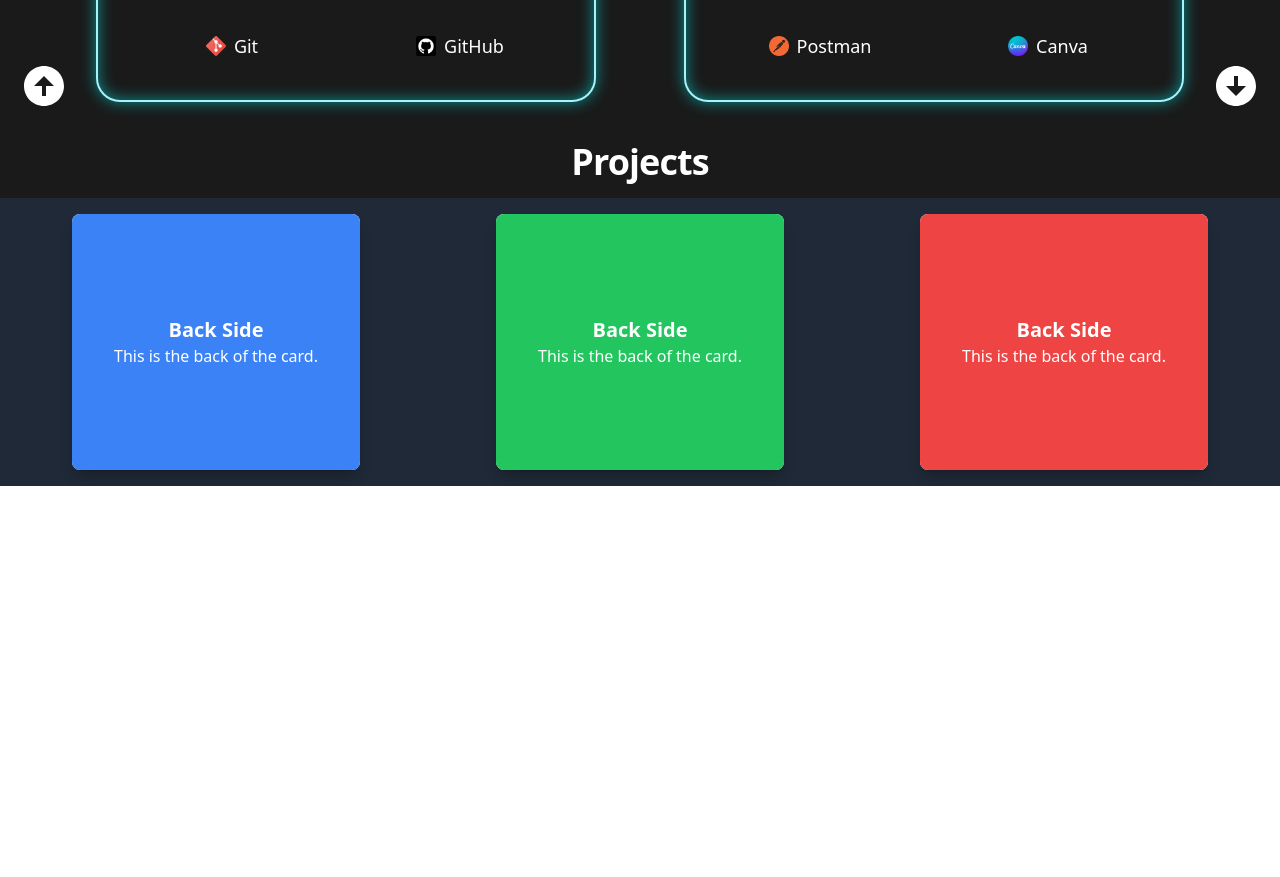
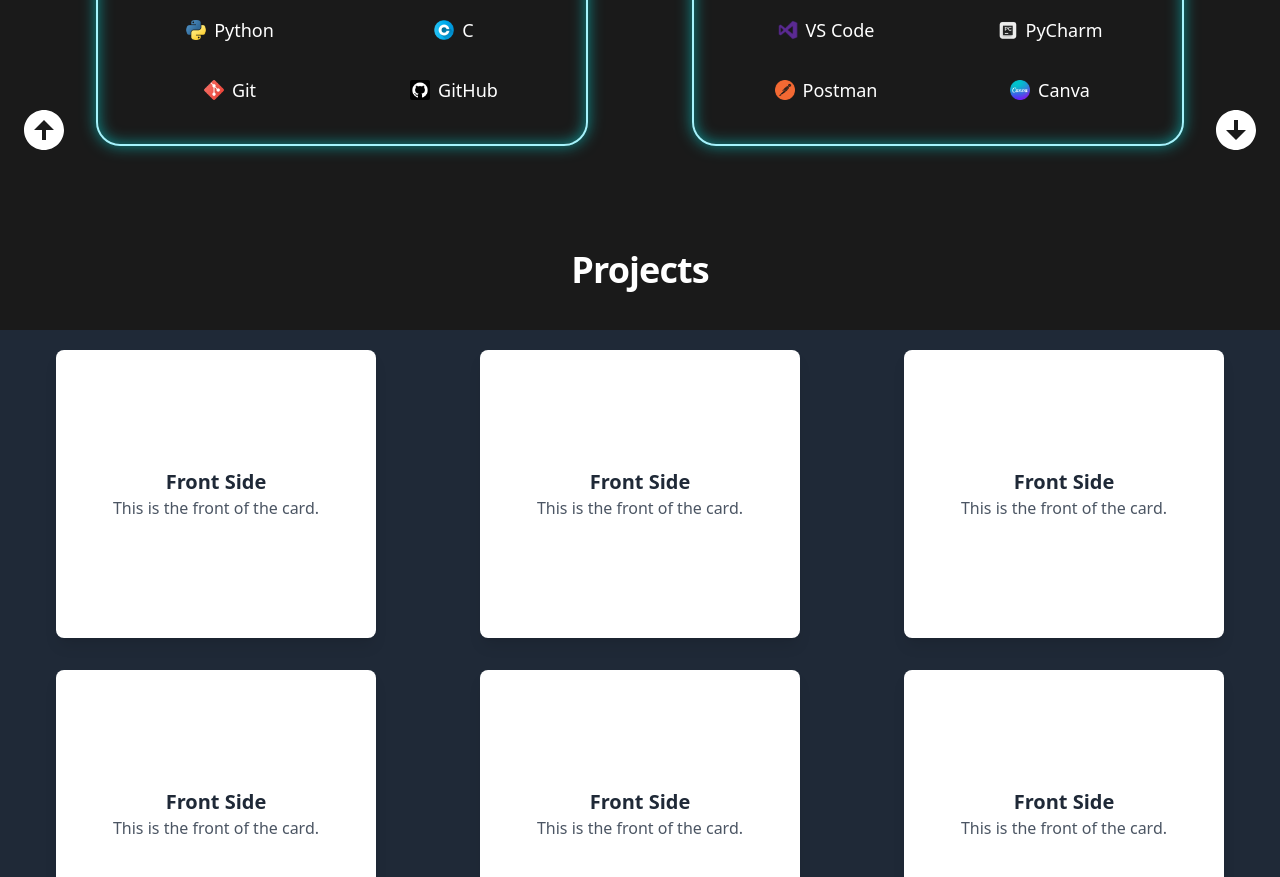
Before and after one commit to mathav-ramalingam/My_Portfolio, a React (Vite) app: page / in a window 1280 px wide. Shown: the part 1920-2797 px from the top of the page. Before the commit the page ends 2406 px from the top, so only its background shows below. Built offline with nearby package versions, Linux system fonts and the light colour scheme.

Commit message:
Working in Project Component

```diff
--- a/index.html
+++ b/index.html
@@ -7,7 +7,7 @@
     <title>Mathav Ramalingam</title>
     <link rel="stylesheet" href="https://fonts.googleapis.com/css2?family=Material+Symbols+Outlined:opsz,wght,FILL,GRAD@20..48,100..700,0..1,-50..200&icon_names=arrow_back_ios" />
   </head>
-  <body>
+  <body >
     <div id="root"></div>
     <script type="module" src="/src/main.jsx"></script>
   </body>
--- a/src/Components/About.jsx
+++ b/src/Components/About.jsx
@@ -19,7 +19,7 @@ export const About = () => {
             alt="About gif"
           ></img>
 
-          <div className="hidden lg:flex absolute bottom-8 left-5">
+          <div className="hidden lg:flex absolute bottom-8 left-5 cursor-pointer hover:scale-110 transition-transform">
           <a href="/"><BiSolidUpArrowCircle className="text-5xl text-white" /></a>
           </div>
         </div>
@@ -48,7 +48,7 @@ export const About = () => {
           {/* <a href="#skills" className="absolute bottom-10 md:bottom-10 right-5">
             <BiSolidDownArrowCircle className="size-12 text-white" />
           </a> */}
-          <div className="hidden lg:flex justify-end absolute bottom-8 right-5">
+          <div className="hidden lg:flex justify-end absolute bottom-8 right-5 cursor-pointer hover:scale-110 transition-transform">
           <a href="#skills"><BiSolidDownArrowCircle className="text-5xl text-white " /></a>
           </div>
         </div>
--- a/src/Components/Home.jsx
+++ b/src/Components/Home.jsx
@@ -93,7 +93,7 @@ export const Home = () => {
           >
           </img>
         </div>
-          <div className="absolute bottom-4 right-4 hidden sm:block">
+          <div className="absolute bottom-4 right-4 hidden sm:block cursor-pointer hover:scale-110 transition-transform">
           <a href="#about"><BiSolidDownArrowCircle className="text-white text-5xl hover:scale-110 transition" /></a>
           </div>
         </diV>
--- a/src/Components/Navbar.jsx
+++ b/src/Components/Navbar.jsx
@@ -42,7 +42,7 @@ export const Navbar = () => {
                 <a href="#certifications">Certifications</a>
               </li>
               <li>
-                <a href="project">Project</a>
+                <a href="#project">Project</a>
               </li>
               <li>
                 <a href="#contact">Contact</a>
--- a/src/Components/Project.jsx
+++ b/src/Components/Project.jsx
@@ -1,25 +1,36 @@
 import React from "react";
+import { BiSolidUpArrowCircle, BiSolidDownArrowCircle } from "react-icons/bi";
 
 export const Project = () => {
   return (
-    <div id="project" className="bg-red-700">
-      <div className="p-2 pb-8 py-4 text-2xl flex justify-center font-bold tracking-tight font-sans md:text-4xl md:py-4 bg-[#1a1a1a] text-white">
+    <>
+      <div id="project" className=" relative">
+        <div className=" p-2 py-10 text-2xl flex justify-center font-bold tracking-tight font-sans md:text-4xl md:py-10 lg:pt-20 text-white bg-[#1a1a1a] ">
           Projects
         </div>
-      <div className="md:grid grid-cols-3 gap-6 bg-gray-800 p-4">
+
+        <div className="grid grid-cols-1 sm:grid-cols-2 lg:grid-cols-3 gap-8 bg-gray-800 p-5 ">
           {/* Card 1 */}
-        <div className="group w-72 h-64 mx-auto perspective-[1000px]">
-          <div className="relative w-full h-full transition-transform duration-500 transform-style-3d group-hover:rotate-y-180">
+          <div className="group w-72 h-64 mx-auto perspective-[1000px] sm:w-80 sm:h-72">
+            <div className="relative w-full h-full transform-style[preserve-3d] transition-transform duration-500 group-hover:rotate-y-180">
               {/* Front */}
               <div
-              className="absolute w-full h-full bg-white rounded-lg shadow-lg flex flex-col justify-center items-center backface-hidden"
+                style={{
+                  backfaceVisibility: "hidden",
+                  transform: "rotateY(0deg)",
+                }}
+                className="absolute w-full h-full bg-white rounded-lg shadow-lg flex flex-col justify-center items-center"
               >
                 <h2 className="text-xl font-bold text-gray-800">Front Side</h2>
                 <p className="text-gray-600">This is the front of the card.</p>
               </div>
               {/* Back */}
               <div
-              className="absolute w-full h-full bg-blue-500 text-white rounded-lg shadow-lg flex flex-col justify-center items-center rotate-y-180 backface-hidden"
+                style={{
+                  backfaceVisibility: "hidden",
+                  transform: "rotateY(180deg)",
+                }}
+                className="absolute w-full h-full bg-blue-500 text-white rounded-lg shadow-lg flex flex-col justify-center items-center"
               >
                 <h2 className="text-xl font-bold">Back Side</h2>
                 <p>This is the back of the card.</p>
@@ -27,19 +38,29 @@ export const Project = () => {
             </div>
           </div>
 
+
+
           {/* Card 2 */}
-        <div className="group w-72 h-64 mx-auto perspective-[1000px]">
-          <div className="relative w-full h-full transition-transform duration-500 transform-style-3d group-hover:rotate-y-180">
+          <div className="group w-72 h-64 mx-auto perspective-[1000px] sm:w-80 sm:h-72">
+            <div className="relative w-full h-full transform-style[preserve-3d] transition-transform duration-500  group-hover:rotate-y-180">
               {/* Front */}
               <div
-              className="absolute w-full h-full bg-white rounded-lg shadow-lg flex flex-col justify-center items-center backface-hidden"
+                style={{
+                  backfaceVisibility: "hidden",
+                  transform: "rotateY(0deg)",
+                }}
+                className="absolute w-full h-full bg-white rounded-lg shadow-lg flex flex-col justify-center items-center "
               >
                 <h2 className="text-xl font-bold text-gray-800">Front Side</h2>
                 <p className="text-gray-600">This is the front of the card.</p>
               </div>
               {/* Back */}
               <div
-              className="absolute w-full h-full bg-green-500 text-white rounded-lg shadow-lg flex flex-col justify-center items-center rotate-y-180 backface-hidden"
+                style={{
+                  backfaceVisibility: "hidden",
+                  transform: "rotateY(180deg)",
+                }}
+                className="absolute w-full h-full bg-green-500 text-white rounded-lg shadow-lg flex flex-col justify-center items-center"
               >
                 <h2 className="text-xl font-bold">Back Side</h2>
                 <p>This is the back of the card.</p>
@@ -48,18 +69,108 @@ export const Project = () => {
           </div>
 
           {/* Card 3 */}
-        <div className="group w-72 h-64 mx-auto perspective-[1000px]">
-          <div className="relative w-full h-full transition-transform duration-500 transform-style-3d group-hover:rotate-y-180">
+          <div className="group w-72 h-64 mx-auto perspective-[1000px] sm:w-80 sm:h-72">
+            <div className="relative w-full h-full transform-style[preserve-3d] transition-transform duration-500  group-hover:rotate-y-180">
+              {/* Front */}
+              <div style=
+              {{
+                backfaceVisibility: "hidden",
+                transform: "rotateY(0deg)",
+              }} className="absolute w-full h-full bg-white rounded-lg shadow-lg flex flex-col justify-center items-center ">
+                <h2 className="text-xl font-bold text-gray-800">Front Side</h2>
+                <p className="text-gray-600">This is the front of the card.</p>
+              </div>
+              {/* Back */}
+              <div
+                style={{
+                  backfaceVisibility: "hidden",
+                  transform: "rotateY(180deg)",
+                }}
+                className="absolute w-full h-full bg-red-500 text-white rounded-lg shadow-lg flex flex-col justify-center items-center"
+              >
+                <h2 className="text-xl font-bold">Back Side</h2>
+                <p>This is the back of the card.</p>
+              </div>
+            </div>
+          </div>
+
+          {/* Card 4 */}
+          <div className="group w-72 h-64 mx-auto perspective-[1000px] sm:w-80 sm:h-72">
+            <div className="relative w-full h-full transition-transform duration-500 transform-style preserve-3d group-hover:rotate-y-180">
               {/* Front */}
               <div
-              className="absolute w-full h-full bg-white rounded-lg shadow-lg flex flex-col justify-center items-center backface-hidden"
+                style={{
+                  backfaceVisibility: "hidden",
+                  transform: "rotateY(0deg)",
+                }}
+                className="absolute w-full h-full bg-white rounded-lg shadow-lg flex flex-col justify-center items-center "
+              >
+                <h2 className="text-xl font-bold text-gray-800">Front Side</h2>
+                <p className="text-gray-600">This is the front of the card.</p>
+              </div>
+              {/* Back  */}
+              <div
+                style={{
+                  backfaceVisibility: "hidden",
+                  transform: "rotateY(180deg)",
+                }}
+                className="absolute w-full h-full bg-red-500 text-white rounded-lg shadow-lg flex flex-col justify-center items-center "
+              >
+                <h2 className="text-xl font-bold">Back Side</h2>
+                <p>This is the back of the card.</p>
+              </div>
+            </div>
+          </div>
+
+          {/* Card 5 */}
+          <div className="group w-72 h-64 mx-auto perspective-[1000px] sm:w-80 sm:h-72">
+            <div className="relative w-full h-full transition-transform duration-500 transform-style preserve-3d group-hover:rotate-y-180">
+              {/* Front */}
+              <div
+                style={{
+                  backfaceVisibility: "hidden",
+                  transform: "rotateY(0deg)",
+                }}
+                className="absolute w-full h-full bg-white rounded-lg shadow-lg flex flex-col justify-center items-center  "
               >
                 <h2 className="text-xl font-bold text-gray-800">Front Side</h2>
                 <p className="text-gray-600">This is the front of the card.</p>
               </div>
               {/* Back */}
               <div
-              className="absolute w-full h-full bg-red-500 text-white rounded-lg shadow-lg flex flex-col justify-center items-center rotate-y-180 backface-hidden"
+                style={{
+                  backfaceVisibility: "hidden",
+                  transform: "rotateY(180deg)",
+                }}
+                className="absolute w-full h-full bg-red-500 text-white rounded-lg shadow-lg flex flex-col justify-center items-center "
+              >
+                <h2 className="text-xl font-bold">Back Side</h2>
+                <p>This is the back of the card.</p>
+              </div>
+            </div>
+          </div>
+
+          {/* Card 6 */}
+          <div className="group w-72 h-64 mx-auto perspective-[1000px] sm:w-80 sm:h-72">
+            <div className="relative w-full h-full transition-transform duration-500 transform-style preserve-3d group-hover:rotate-y-180">
+              {/* Front */}
+              <div
+                style={{
+                  backfaceVisibility: "hidden",
+                  transform: "rotateY(0deg)",
+                }}
+                className="absolute w-full h-full bg-white rounded-lg shadow-lg flex flex-col justify-center items-center"
+              >
+                <h2 className="text-xl font-bold text-gray-800">Front Side</h2>
+                <p className="text-gray-600">This is the front of the card.</p>
+              </div>
+              {/* Back */}
+              <div
+                style={{
+                  backfaceVisibility: "hidden",
+                  transform: "rotateY(180deg)",
+                }}
+                className="absolute w-full h-full bg-red-500 text-white rounded-lg shadow-lg flex flex-col justify-center items-center "
               >
                 <h2 className="text-xl font-bold">Back Side</h2>
                 <p>This is the back of the card.</p>
@@ -67,6 +178,22 @@ export const Project = () => {
             </div>
           </div>
         </div>
+
+        <div className="bg-gray-800 flex justify-between">
+          <div className="hidden md:block  pl-6 ">
+            <a href="#skills">
+              <BiSolidUpArrowCircle className="size-12 text-white cursor-pointer hover:scale-110 transition-transform " />
+            </a>
           </div>
+
+          {/* Down Arrow */}
+          <div className="hidden md:block  pr-5 ">
+            <a href="#skills">
+              <BiSolidDownArrowCircle className="size-12 text-white cursor-pointer hover:scale-110 transition-transform " />
+            </a>
+          </div>
+        </div>
+      </div>
+    </>
   );
 };
--- a/src/Components/Skills.jsx
+++ b/src/Components/Skills.jsx
@@ -27,8 +27,8 @@ export const Skills = () => {
         <div className="p-2 pb-8  py-4 text-2xl flex justify-center font-bold tracking-tight font-sans md:text-4xl md:py-1 bg-[#1a1a1a] text-white gap-2">
           Professional<span className=" text-violet-600"> Skillset</span>
         </div>
-        <div className="md:grid grid-cols-2 gap-6 px-4 md:px-16  ">
-          <div className="mb-10  md:mb-0 ">
+        <div className="md:grid grid-cols-2 gap-10 px-4 md:px-16  ">
+          <div className="mb-10  md:mb-0  ">
             <div className=" bg-[#1a1a1a] rounded-3xl md:py-1 md:mt-8 border-cyan-300 border-2 shadow-custom animate-slideIn">
               <div className="text-2xl flex justify-center font-bold tracking-tight font-sans md:text-3xl text-white md:pt-2 pt-2">
                 Frontend
@@ -112,7 +112,7 @@ export const Skills = () => {
                 <div className="text-sm py-2 flex items-center justify-center bg-transparent text-white font-medium md:px-4 md:py-3 rounded-2xl md:w-auto md:text-lg ">
                   <img
                     src={py}
-                    className="text-base mr-2 md:text-lg size-5 animate-flip"
+                    className="text-base mr-2 md:text-lg size-5 animate-flipp"
                   />
                   Python
                 </div>
@@ -135,7 +135,7 @@ export const Skills = () => {
                 </div>
               </div>
             </div>
-            <div className="hidden md:block absolute bottom-4 -left-11">
+            <div className="hidden md:block absolute bottom-4 -left-11 cursor-pointer hover:scale-110 transition-transform">
               <a href="#about">
                 <BiSolidUpArrowCircle className="size-12 text-white" />
               </a>
@@ -143,7 +143,7 @@ export const Skills = () => {
           </div>
 
           <div className="relative">
-            <div className="mx-8 my-6 bg-[#1a1a1a] md:py-1 md:mt-8 border-cyan-200 border-2 shadow-custom rounded-3xl  animate-slideup">
+            <div className="mx-8  bg-[#1a1a1a] md:py-1 md:mt-8 border-cyan-200 border-2 shadow-custom rounded-3xl  animate-slideup">
               <div className="text-2xl flex justify-center font-bold tracking-tight font-sans md:text-3xl md:pt-2 pt-2 text-white">
                 Tools I Use
               </div>
@@ -173,8 +173,8 @@ export const Skills = () => {
               </div>
             </div>
 
-            <div className="hidden md:block absolute bottom-4 -right-11">
-              <a href="/">
+            <div className="hidden md:block absolute bottom-4 -right-11 cursor-pointer hover:scale-110 transition-transform">
+              <a href="#project">
                 <BiSolidDownArrowCircle className="size-12 text-white " />
               </a>
             </div>
--- a/tailwind.config.js
+++ b/tailwind.config.js
@@ -37,7 +37,7 @@ export default {
           '100%': { transform: 'scale(1)' },
         },
 
-        flip: {
+        flipp: {
           '0%': { transform: 'rotateY(0deg)' },
           '50%': { transform: 'rotateY(90deg)' },
         },
@@ -62,23 +62,18 @@ export default {
         'slidedown': 'slidedown 0.5s ease-out',
         'handshake': "shake 1s ease-in-out 0.1s 3",
         'zoomIn': 'zoomIn 2s ease-out',
-        'flip': 'flip 1.5s linear infinite',
+        'flipp': 'flipp 1.5s linear infinite',
+        'flip': 'rotateY 0.6s linear',
       },
 
-
-      transformOrigin: {
-        'center': 'center',
-      },
-      perspective: {
-        1000: '1000px',
-      },
-      rotate: {
-        'y-180': 'rotateY(180deg)', // Add custom rotateY transform
-        'y-0': 'rotateY(0deg)',
+      backfaceVisibility: {
+        hidden: "hidden",
+        visible: "visible",
       },
       transformStyle: {
-        '3d': 'preserve-3d', // Ensure 3D transforms work
+        'preserve-3d': 'preserve-3d',
       },
+
 
     },
   },
```
Lines whose indentation alone changed are shown as unchanged.
